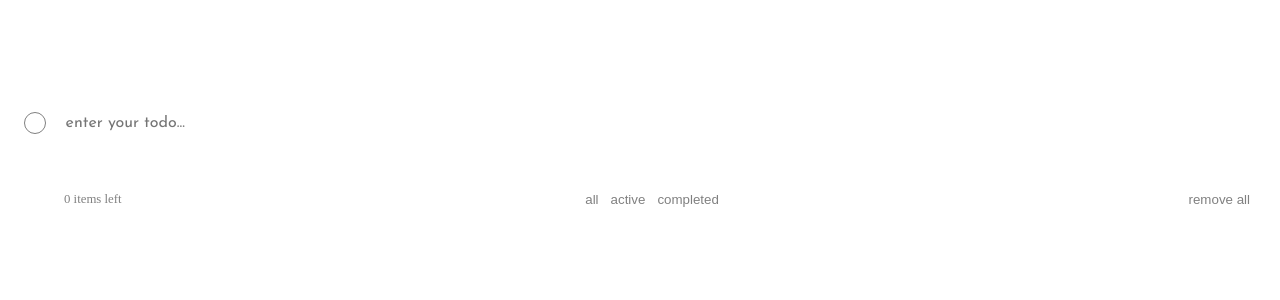
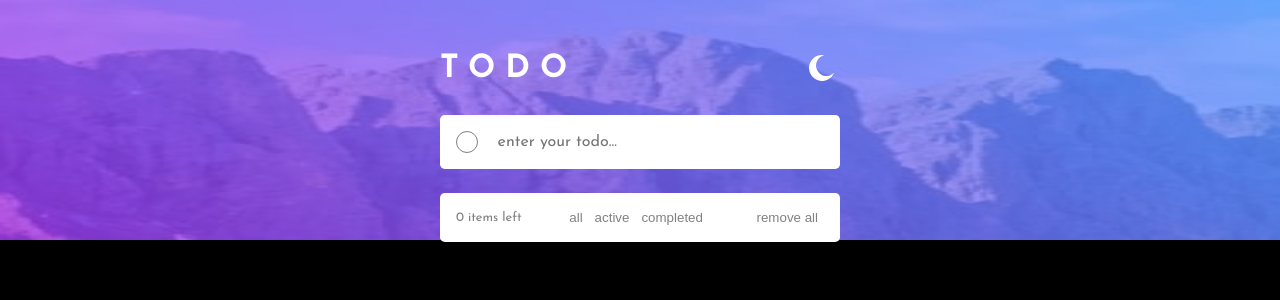
Before and after one commit to mostafa-meerzad/todo-app, a React (Vite) app: page / in a window 1280 px wide. Shown: the top 300 px of the page. Built offline with nearby package versions, Linux system fonts and the light colour scheme.

Commit message:
restructure the main element and create the theme

```diff
--- a/src/App.jsx
+++ b/src/App.jsx
@@ -1,12 +1,35 @@
-import Header from "./components/header/Header"
-import Todo from "./features/todo/TodoWrapper"
+import { useState } from "react";
+import Header from "./components/header/Header";
+import Todo from "./features/todo/TodoWrapper";
+import { ThemeProvider } from "styled-components";
+import { theme } from "./theme";
+import { GlobalStyles } from "./globalStyles";
+
+import styled from "styled-components";
+import MainWrapper from "./components/main/MainWrapper";
+import Main from "./components/main/Main";
+
 
 const App = () => {
+  const [currentTheme, setCurrentTheme] = useState("light");
   return (
-    <main >
-      <Header/>
-      <Todo/>
-    </main>
-  )
-}
-export default App
+    <ThemeProvider
+      theme={currentTheme === "light" ? theme.lightTheme : theme.darkTheme}
+    >
+      <MainWrapper currentTheme={currentTheme}>
+        <Main>
+          <Header
+            theme={currentTheme}
+            toggleTheme={() =>
+              currentTheme === "light"
+                ? setCurrentTheme("dark")
+                : setCurrentTheme("light")
+            }
+          />
+          <Todo />
+        </Main>
+      </MainWrapper>
+    </ThemeProvider>
+  );
+};
+export default App;
--- a/src/GlobalStyles.jsx
+++ b/src/GlobalStyles.jsx
@@ -3,25 +3,9 @@ import { createGlobalStyle } from "styled-components";
 export const GlobalStyles = createGlobalStyle`
 body{
     font-family: 'Josefin Sans', sans-serif;
-    padding:3rem 0 0 ;
+    padding: 0;
     margin:0;
-    display: flex;
-    justify-content: center;
-    align-items: center;
-    /* display: grid; */
-    /* place-content: center; */
-    /* width: 100vw; */
-    /* height: 100; */
     /* border: 2px solid red; */
-    position: relative;
-
-    background-image: url("./bg-mobile-light.jpg");
-    background-position: center top ;
-    background-size: 100% 90%;
-    background-repeat: no-repeat;
-
-
-
 
 /* overflow-y: visible; */
     /* ### Light Theme */
@@ -43,15 +27,12 @@ body{
 
 }
 
+
+
 ul,ol{
     padding: 0;
     margin: 0;
     list-style-type: none;
 }
 
-main{
-    width: 23rem;
-    /* width: 100%; */
-    position: sticky;
-}
 `;
--- a/src/components/header/Header.jsx
+++ b/src/components/header/Header.jsx
@@ -3,7 +3,7 @@ import Sun from "../Sun";
 import { StyledHeader } from "./HeaderStyled";
 
 const Header = ({ theme, toggleTheme }) => {
-  const handleTheme = () => toggleTheme;
+  const handleTheme = () => toggleTheme();
   return (
     <StyledHeader>
       <h1>todo</h1>
--- a/src/components/header/HeaderStyled.jsx
+++ b/src/components/header/HeaderStyled.jsx
@@ -5,6 +5,8 @@ const StyledHeader = styled.header`
   justify-content: space-between;
   align-items: center;
   margin-block-end: 0.5rem;
+
+  ${(props)=>console.log(props)}
 
   & > h1 {
     text-transform: uppercase;
--- /dev/null
+++ b/src/components/main/Main.jsx
@@ -0,0 +1,6 @@
+import MainStyled from "./MainStyled";
+
+const Main = ({children}) => {
+  return <MainStyled>{children}</MainStyled>;
+};
+export default Main;
--- /dev/null
+++ b/src/components/main/MainStyled.jsx
@@ -0,0 +1,10 @@
+import styled from 'styled-components';
+
+const MainStyled = styled.main`
+  width: 25rem;
+  /* border: 2px solid red; */
+  position: sticky;
+  /* top: 5rem; */
+`;
+
+export default MainStyled;
--- /dev/null
+++ b/src/components/main/MainWrapper.jsx
@@ -0,0 +1,10 @@
+import MainWrapperStyled from "./MainWrapperStyled";
+
+const MainWrapper = ({ currentTheme, children }) => {
+  return (
+    <MainWrapperStyled currentTheme={currentTheme}>
+      {children}
+    </MainWrapperStyled>
+  );
+};
+export default MainWrapper;
--- /dev/null
+++ b/src/components/main/MainWrapperStyled.jsx
@@ -0,0 +1,22 @@
+import styled from "styled-components";
+
+const MainWrapperStyled = styled.div`
+  padding: 2rem 0;
+
+  display: flex;
+  justify-content: center;
+  align-items: flex-start;
+  min-height: 100vh;
+
+  background-image: ${({ currentTheme }) =>
+    currentTheme === "dark"
+      ? 'url("./bg-mobile-dark.jpg")'
+      : 'url("./bg-mobile-light.jpg")'};
+  background-position: center top;
+  background-size: 100% 15rem;
+  background-repeat: no-repeat;
+
+  background-color: black;
+`;
+
+export default MainWrapperStyled;
--- a/src/main.jsx
+++ b/src/main.jsx
@@ -4,10 +4,13 @@ import ReactDOM from "react-dom/client";
 import App from "./App";
 import { Provider } from "react-redux";
 import store from "./app/store";
+import { GlobalStyles } from "./globalStyles";
 
 ReactDOM.createRoot(document.getElementById("root")).render(
   <React.StrictMode>
     <Provider store={store}>
+    <GlobalStyles />
+
       <App />
     </Provider>
   </React.StrictMode>
--- /dev/null
+++ b/src/theme.js
@@ -0,0 +1,24 @@
+export const theme = {
+  darkTheme: {
+    bodyBackground: "hsl(235, 21%, 11%)",
+    background: "hsl(235, 24%, 19%)",
+    text: "hsl(234, 39%, 85%)",
+    textHover: "hsl(236, 33%, 92%)",
+    textCrossed: "hsl(237, 14%, 26%)",
+
+    // filterButton:"hsl(234, 11%, 52%)",
+    // infoText:"hsl(233, 14%, 35%)",
+    // shadow:"hsl(237, 14%, 26%)"
+  },
+  lightTheme: {
+    bodyBackground: "hsl(236, 33%, 92%)",
+    background: "hsl(0, 0%, 98%)",
+    text: "hsl(235, 19%, 35%)",
+    textHover: "hsl(233, 11%, 84%)",
+    textCrossed: "hsl(236, 9%, 61%)",
+
+    // filterButton:"hsl(234, 11%, 52%)",
+    // infoText:"hsl(233, 14%, 35%)",
+    // shadow:"hsl(237, 14%, 26%)"
+  },
+};
```
